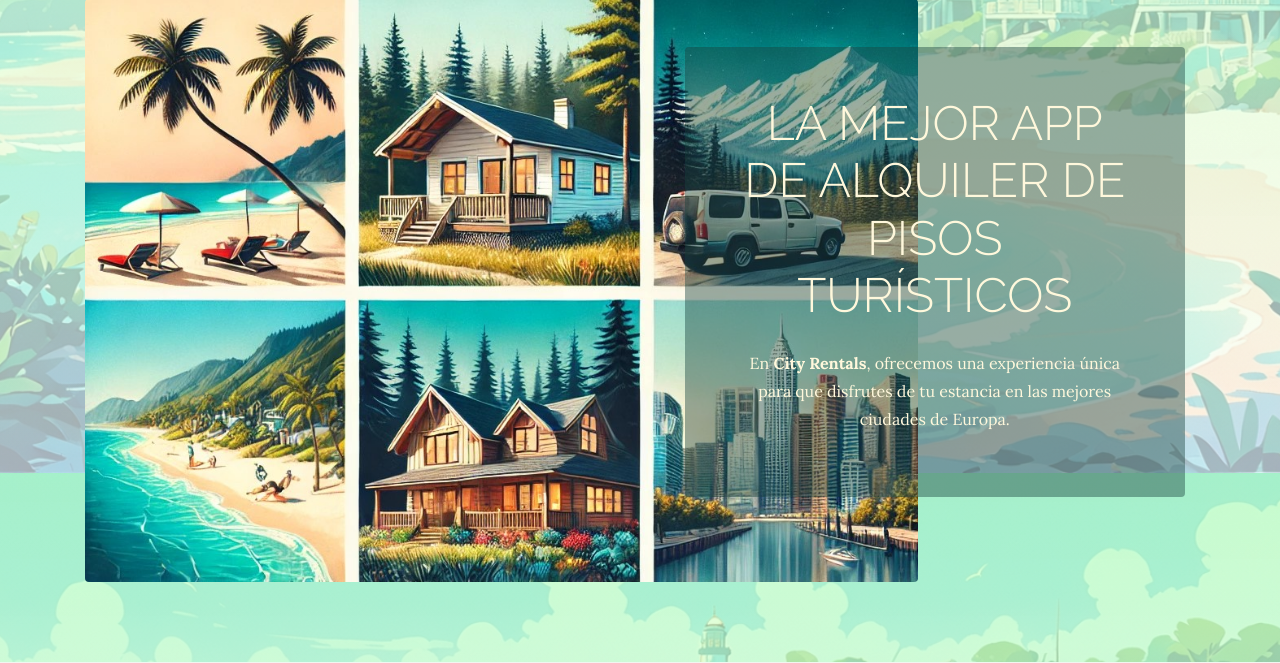
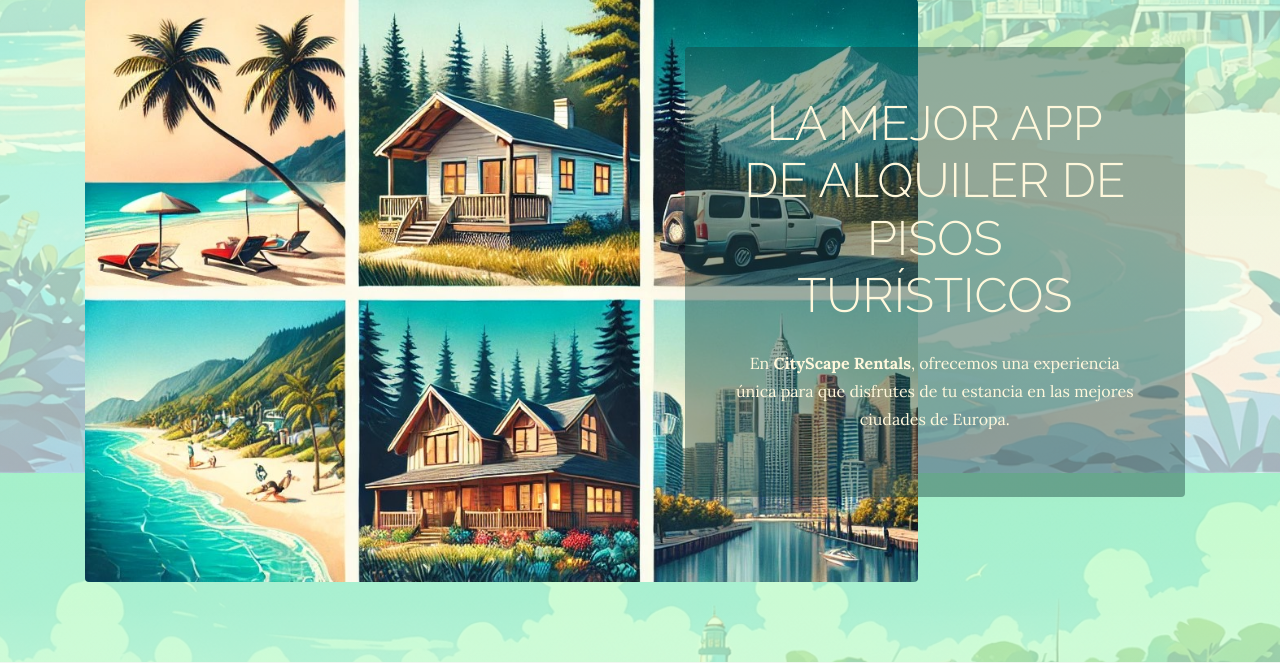
Before and after one commit to Jaime-Linares/PGPI-G3.10, a Django app: page / in a window 1280 px wide. Shown: the part 327-990 px from the top of the page. Run offline with Django 5.2, Linux system fonts and the light colour scheme; some libraries are stand-ins or nearby versions.

Commit message:
[refactor] clean code

```diff
--- a/product/ProyectoWeb/ProyectoWebApp/templates/ProyectoWebApp/home.html
+++ b/product/ProyectoWeb/ProyectoWebApp/templates/ProyectoWebApp/home.html
@@ -27,7 +27,7 @@
           <h2 class="section-heading mb-4" >
             <span class="section-heading-lower">La mejor app de alquiler de pisos turísticos</span>
           </h2>
-          <p class="mb-3">En <strong>City Rentals</strong>, ofrecemos una experiencia única para que disfrutes de tu estancia en las mejores ciudades de Europa.</p>
+          <p class="mb-3">En <strong>CityScape Rentals</strong>, ofrecemos una experiencia única para que disfrutes de tu estancia en las mejores ciudades de Europa.</p>
         </div>
       </div>
     </div>
```
